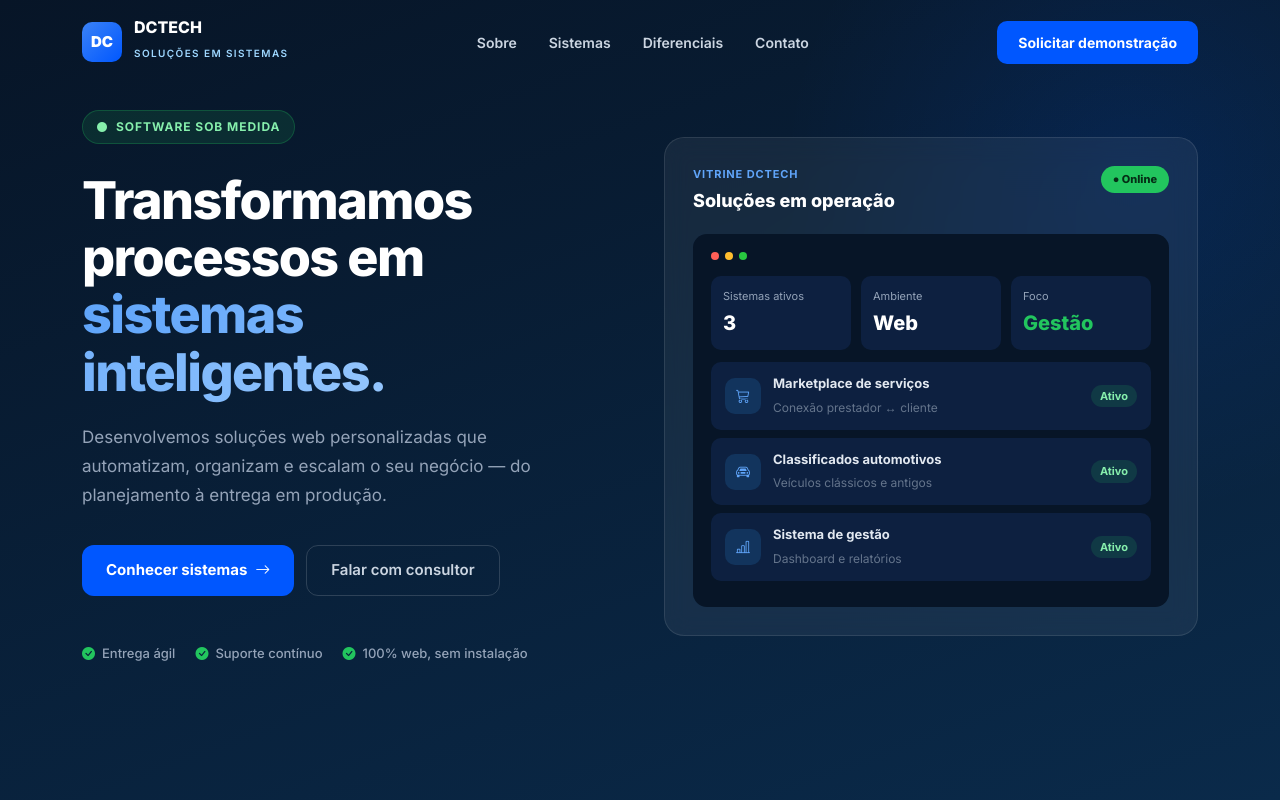
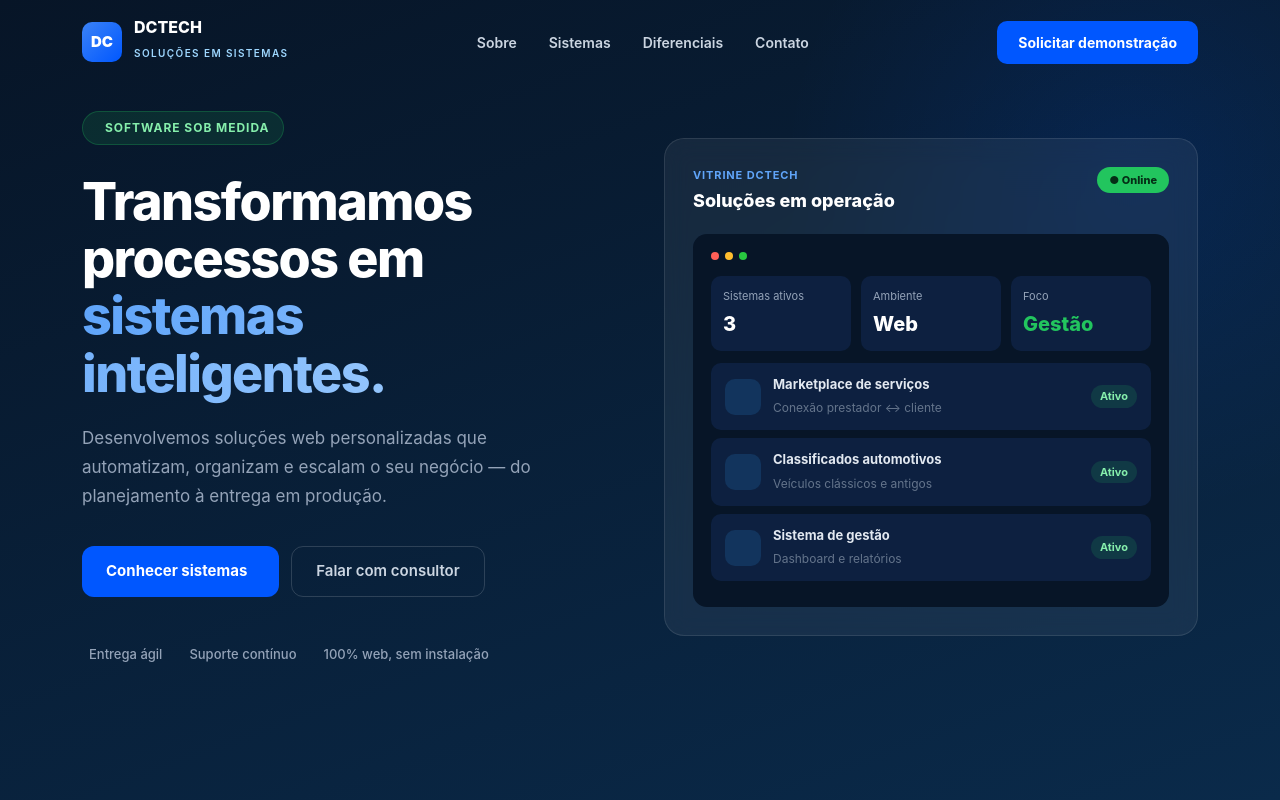
Before and after one commit to dcfonsecaa/dctech-site, a React (Vite) app: page / in a window 1280 px wide. Shown: the top 800 px of the page. Built offline with nearby package versions, Linux system fonts and the light colour scheme; the HTML template or start-up script is replaced by a standard one.

Commit message:
Update App.css

```diff
--- a/src/App.css
+++ b/src/App.css
@@ -1,6 +1,3 @@
-@import url("https://fonts.googleapis.com/css2?family=Inter:wght@400;500;600;700;800;900&display=swap");
-@import url("https://cdn.jsdelivr.net/npm/bootstrap-icons@1.11.3/font/bootstrap-icons.min.css");
-
 /* ─── Tokens ─── */
 :root {
   --navy:      #071527;
```
